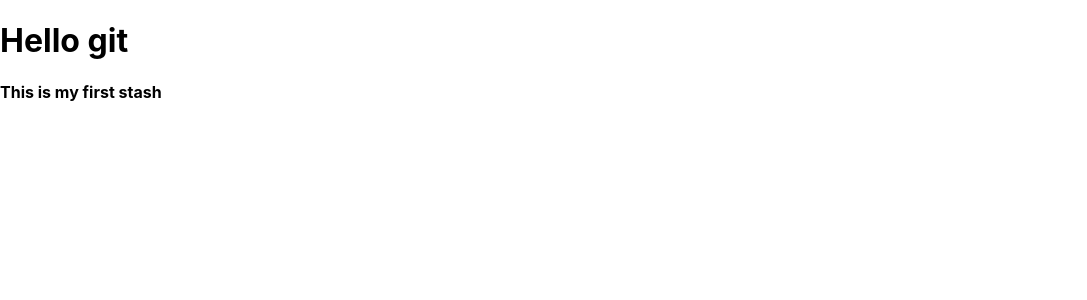
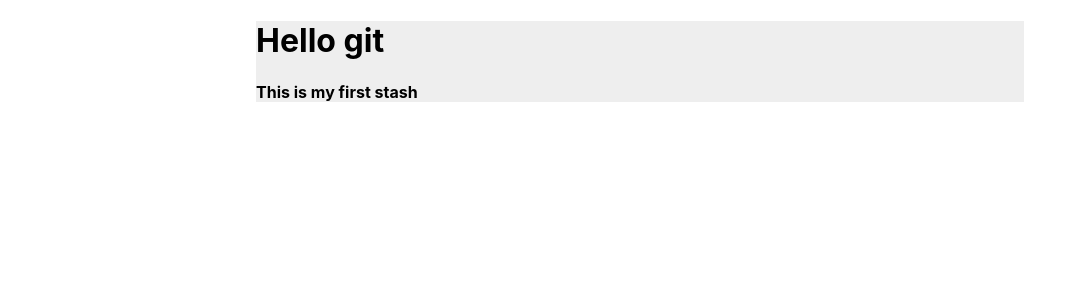
Before and after one commit to ThongDo-git/git, a React (Create React App) app: page / in a window 1280 px wide. Shown: the top 300 px of the page, without its empty margins (0-1087 px from the left). Built offline with nearby package versions, Linux system fonts and the light colour scheme.

Commit message:
setup css

```diff
--- a/src/index.css
+++ b/src/index.css
@@ -11,3 +11,9 @@ code {
   font-family: source-code-pro, Menlo, Monaco, Consolas, 'Courier New',
     monospace;
 }
+
+.App {
+  background: #eee;
+  max-width: 768px;
+  margin: 0 auto;
+}
```
